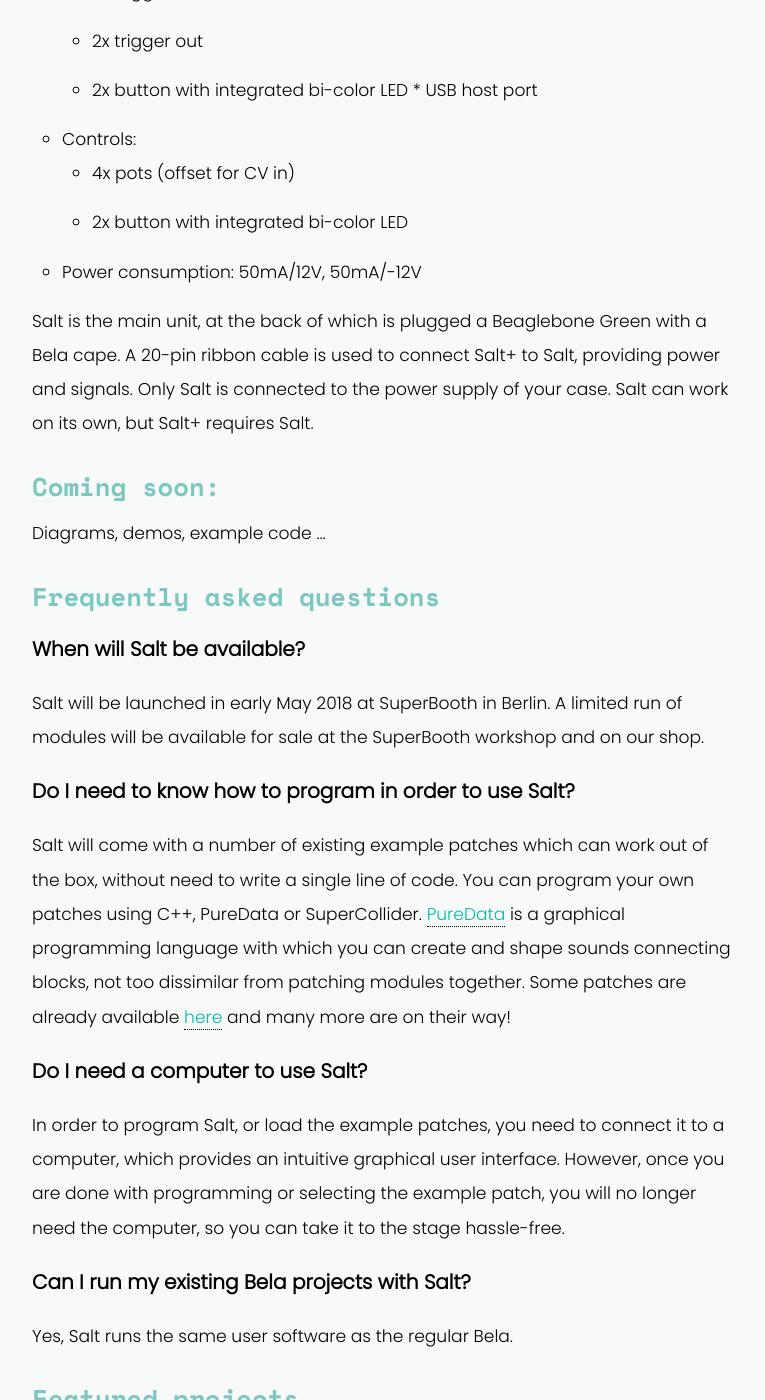
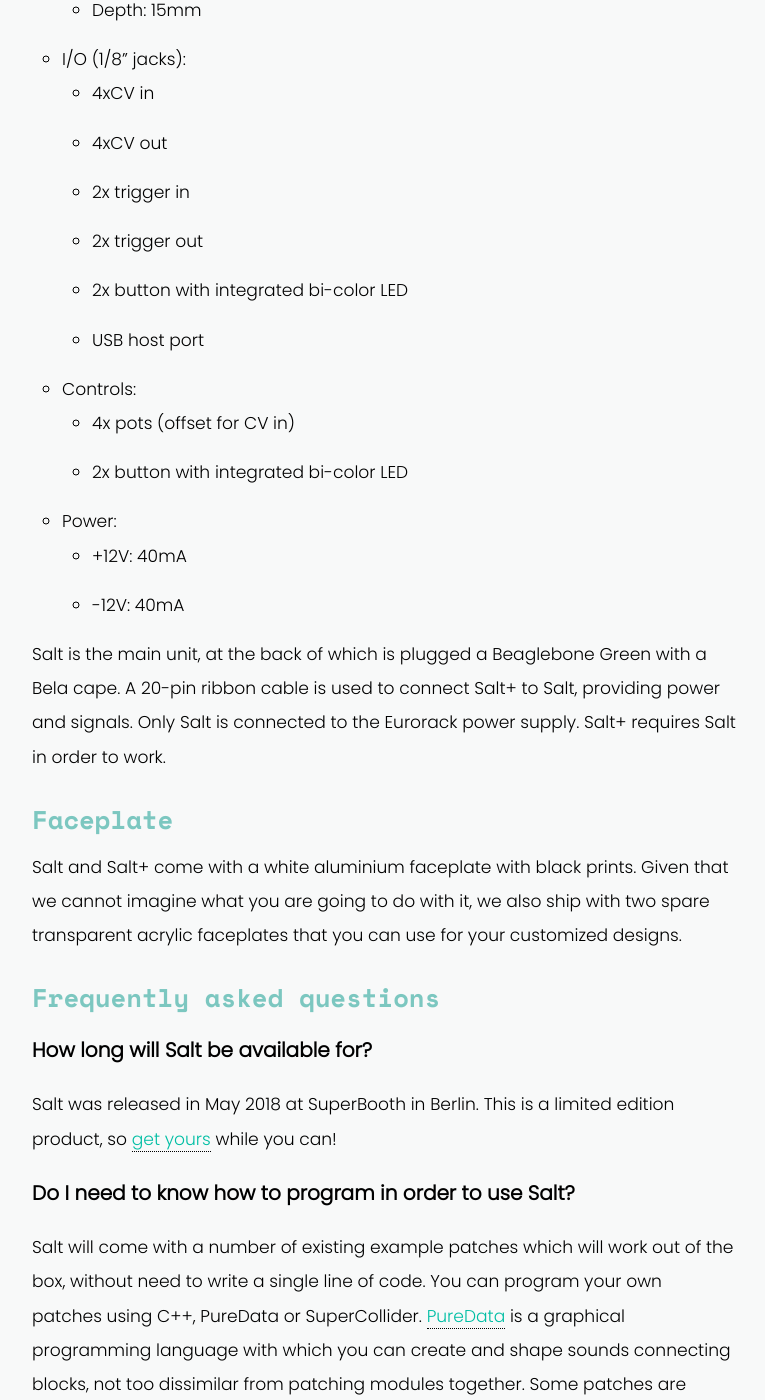
Before and after one commit to BelaPlatform/bela_newBlog, a Jekyll site: the page built from docs/_posts/2018-05-02-salt-a-programmable-eurorack-syntesizer.markdown, in a window 1280 px wide and 1400 px high, scrolled down 4064 px. Shown: the whole window, without its empty margins (256-1021 px from the left). Built offline with Jekyll 4.4.1, drawn with Linux system fonts in a browser that asks for light colours; nearby versions of some CDN libraries; some of the changed text lies outside the part shown.

Commit message:
Links to the shop and other edits

```diff
--- a/docs/_posts/2018-05-02-salt-a-programmable-eurorack-syntesizer.markdown
+++ b/docs/_posts/2018-05-02-salt-a-programmable-eurorack-syntesizer.markdown
@@ -1,19 +1,17 @@
 ---
 layout: post
-title: "Salt"
-date: 2018-04-30
+title: "Salt: a programmable Eurorack module"
+date: 2018-05-02
 categories:
   - "Hardware"
-description: "Salt: a programmable Eurorack module"
+description: "Bela in a Eurorack"
 image: salt/salt-header.jpg
 author: bela
 ---
 
-# Salt
-
 Salt is a Bela-powered programmable Eurorack module, developed by [RebelTechnology](https://rebeltech.org) and [Bela](https://bela.io).
 
-{% include single-image.html fileName="salt/salt-front.jpg" caption="An early prototype of Salt" %}
+{% include single-image.html fileName="salt/salt-front.jpg" caption="Salt and Salt+" %}
 
 ## What does it do?
 
@@ -22,6 +20,8 @@
 
 The module comes with a number of example patches which are ready to go; additionally you can write programs using a number of programming languages, including: PureData, Supercollider, C++.
 You will need to connect a computer in order to program it, but you can then take it to the stage in stand-alone mode. Scroll down for some [great examples](#featured-projects).
+
+<div style="text-align: center; margin-bottom: 10px;"><a href="https://shop.bela.io/salt" name="Buy Salt now"><button name="button" style="font-size: larger; font-weight: bold; cursor: pointer; color: #ffffff; padding: 10px; background-color: #00bea4; border-radius: 4px; border: 4px #00bea4;">Buy Salt now</button></a></div>
 
 ## Who is making it?
 
@@ -35,12 +35,14 @@
 
 The module is split into two sub-modules, in order to provide maximum flexibility for placement in your Eurorack case:
 
-{% include single-image.html fileName="salt/salt-salt+.jpg" caption="Salt with the BeagleBone Green (left) and Salt+ (right)" %}
+{% include single-image.html fileName="salt/salt-salt+.jpg" caption="Salt with the BeagleBone Green and Bela cape (left) and Salt+ (right)" %}
 
 ### Salt:
 
-* Width: 12HP
-* Physical dimensions (excluding faceplate): 109mm (height), 60mm(width), 43mm(depth)
+* Dimensions
+	* Width: 12HP / 61mm
+	* Height: 3U / 129mm
+	* Depth: 43mm
 * I/O (1/8" jacks):
 	* 2 audio in (AC-coupled)
 	* 2 audio out (DC-coupled)
@@ -52,39 +54,46 @@
 * Controls:
 	* 4x pots (offset for CV in)
 	* 2x button with integrated bi-color LED
-* Power consumption: 200mA/12V, 50mA/-12V.
+* Power:
+	* +12V: 250mA
+	* -12V: 50mA
 
 ### Salt+:
 
 * Width: 10HP
-* Physical dimensions (excluding faceplate): 109mm (height), 48mm(width), 30mm(depth)
+* Dimensions
+	* Width: 10HP / 51mm
+	* Height: 3U / 129mm
+	* Depth: 15mm
 * I/O (1/8" jacks):
 	* 4xCV in
 	* 4xCV out
 	* 2x trigger in
 	* 2x trigger out
 	* 2x button with integrated bi-color LED
- 	* USB host port
+	* USB host port
 * Controls:
 	* 4x pots (offset for CV in)
 	* 2x button with integrated bi-color LED
-* Power consumption: 50mA/12V, 50mA/-12V
+* Power:
+	* +12V: 40mA
+	* -12V: 40mA
 
-Salt is the main unit, at the back of which is plugged a Beaglebone Green with a Bela cape. A 20-pin ribbon cable is used to connect Salt+ to Salt, providing power and signals. Only Salt is connected to the power supply of your case. Salt can work on its own, but Salt+ requires Salt.
+Salt is the main unit, at the back of which is plugged a Beaglebone Green with a Bela cape. A 20-pin ribbon cable is used to connect Salt+ to Salt, providing power and signals. Only Salt is connected to the Eurorack power supply. Salt+ requires Salt in order to work.
 
-## Coming soon:
+## Faceplate
 
-Diagrams, demos, example code ...
+Salt and Salt+ come with a white aluminium faceplate with black prints. Given that we cannot imagine what you are going to do with it, we also ship with two spare transparent acrylic faceplates that you can use for your customized designs.
 
 ## Frequently asked questions
 
-### When will Salt be available?
+### How long will Salt be available for?
 
-Salt will be launched in early May 2018 at SuperBooth in Berlin. A limited run of modules will be available for sale at the SuperBooth workshop and on our shop.
+Salt was released in May 2018 at SuperBooth in Berlin. This is a limited edition product, so [get yours](https://shop.bela.io/salt) while you can!
 
 ### Do I need to know how to program in order to use Salt?
 
-Salt will come with a number of existing example patches which can work out of the box, without need to write a single line of code. You can program your own patches using C++, PureData or SuperCollider. [PureData](http://puredata.info) is a graphical programming language with which you can create and shape sounds connecting blocks, not too dissimilar from patching modules together. Some patches are already available [here](https://github.com/BelaPlatform/Bela/tree/dev-modular/examples/13-Salt) and many more are on their way!
+Salt will come with a number of existing example patches which will work out of the box, without need to write a single line of code. You can program your own patches using C++, PureData or SuperCollider. [PureData](http://puredata.info) is a graphical programming language with which you can create and shape sounds connecting blocks, not too dissimilar from patching modules together. Some patches are already available [here](https://github.com/BelaPlatform/Bela/tree/dev-modular/examples/13-Salt) and many more are on their way!
 
 ### Do I need a computer to use Salt?
 
```
